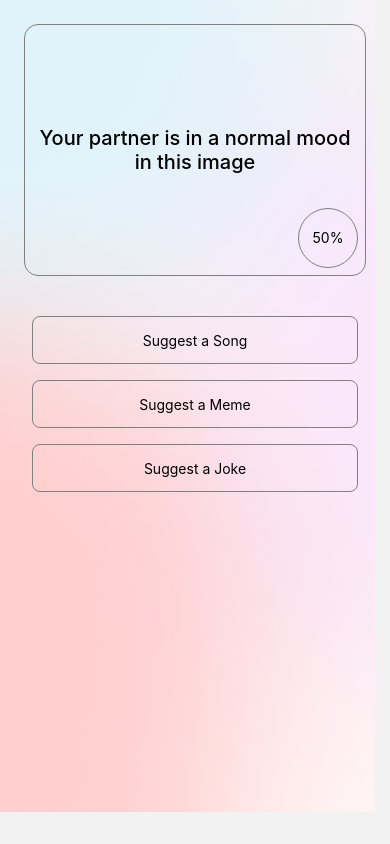
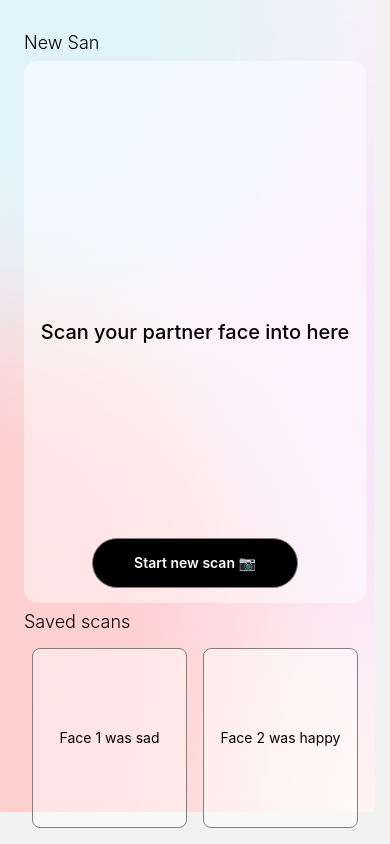
Before and after one commit to wdevon99/PocketCupid, a React Native app: screen /ScanFace in a window 390 px wide. Built offline with nearby package versions, Linux system fonts and the light colour scheme; what react-native would draw is missing.

Commit message:
feat: :sparkles: scan face UI

```diff
--- a/src/navigation/RootNavigation.tsx
+++ b/src/navigation/RootNavigation.tsx
@@ -4,11 +4,13 @@ import {createNativeStackNavigator} from '@react-navigation/native-stack';
 import MainScreen from '../screens/MainScreen';
 import IntroScreen from '../screens/IntroScreen';
 import EmotionResultsScreen from '../screens/EmotionResultsScreen';
+import ScanFaceScreen from '../screens/ScanFaceScreen';
+
 const Stack = createNativeStackNavigator();
 export default function RootNavigation() {
   return (
     <NavigationContainer>
-      <Stack.Navigator initialRouteName="EmotionResults">
+      <Stack.Navigator initialRouteName="ScanFace">
         <Stack.Screen
           name="MainScreen"
           options={{headerShown: true}}
@@ -20,6 +22,11 @@ export default function RootNavigation() {
           component={IntroScreen}
         />
         <Stack.Screen
+          name="ScanFace"
+          options={{headerShown: false}}
+          component={ScanFaceScreen}
+        />
+        <Stack.Screen
           name="EmotionResults"
           options={{headerShown: false}}
           component={EmotionResultsScreen}
--- /dev/null
+++ b/src/screens/ScanFaceScreen.tsx
@@ -0,0 +1,97 @@
+import * as React from 'react';
+import {StyleSheet, Text, TouchableOpacity, View} from 'react-native';
+import ViewWrapper from '../components/layouts/ViewWrapper/ViewWrapper.component';
+
+const styles = StyleSheet.create({
+  mainContainer: {
+    flex: 1,
+    padding: 24,
+  },
+  title: {
+    fontSize: 18,
+    fontWeight: '300',
+    marginVertical: 8,
+  },
+  scanContainer: {
+    flex: 3,
+    flexDirection: 'row',
+    justifyContent: 'center',
+    borderRadius: 14,
+    backgroundColor: '#ffffff70',
+  },
+  scannerBox: {
+    padding: 8,
+    flex: 1,
+    textAlign: 'center',
+    justifyContent: 'center',
+  },
+  resultInText: {
+    fontSize: 20,
+    fontWeight: '500',
+    textAlign: 'center',
+  },
+  startNewScanBox: {
+    position: 'absolute',
+    borderWidth: 1,
+    bottom: 15,
+    width: '60%',
+    alignSelf: 'center',
+    height: 50,
+    borderRadius: 30,
+    paddingTop: 15,
+    borderColor: 'gray',
+    backgroundColor: 'black',
+  },
+  startNewScan: {
+    textAlign: 'center',
+    fontSize: 14,
+    color: 'white',
+    fontWeight: '600',
+  },
+  savedScanContainer: {
+    flex: 1,
+    flexDirection: 'row',
+  },
+  actionButton: {
+    flex: 1,
+    height: '100%',
+    alignItems: 'center',
+    justifyContent: 'center',
+    margin: 8,
+    borderWidth: 1,
+    borderRadius: 8,
+    borderColor: 'gray',
+    backgroundColor: '#ffffff70',
+  },
+});
+
+const ScanFaceScreen = () => {
+  return (
+    <ViewWrapper>
+      <View style={styles.mainContainer}>
+        <Text style={styles.title}>New San</Text>
+        <View style={styles.scanContainer}>
+          <View style={styles.scannerBox}>
+            <Text style={styles.resultInText}>
+              Scan your partner face into here
+            </Text>
+          </View>
+          <View style={styles.startNewScanBox}>
+            <Text style={styles.startNewScan}>Start new scan 📷</Text>
+          </View>
+        </View>
+        <Text style={styles.title}>Saved scans</Text>
+        <View style={styles.savedScanContainer}>
+          <TouchableOpacity style={styles.actionButton}>
+            <Text>Face 1 was sad</Text>
+          </TouchableOpacity>
+          <TouchableOpacity style={styles.actionButton}>
+            <Text>Face 2 was happy</Text>
+          </TouchableOpacity>
+        </View>
+      </View>
+    </ViewWrapper>
+  );
+};
+
+export default ScanFaceScreen;
```
